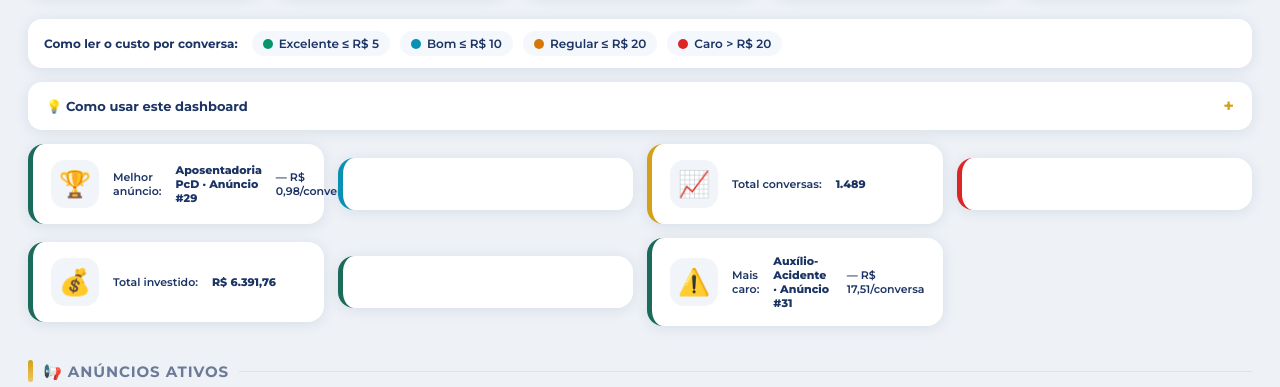
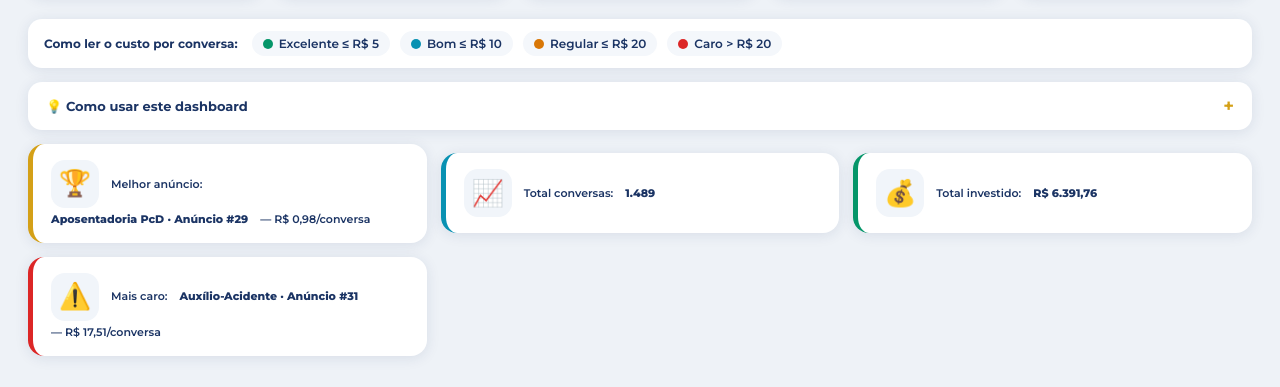
Before and after one commit to iborges3591-jpg/dashboardmetaads, a plain HTML site: page index.html in a window 1280 px wide. Shown: the part 359-746 px from the top of the page. Drawn offline with nearby package versions, Linux system fonts and the light colour scheme.

Commit message:
Refactor intel item layout and enhance KPI help
Updated the grid layout of the intel items and added conditional classes based on content. Enhanced the KPI section with additional help and legend information.

```diff
--- a/index.html
+++ b/index.html
@@ -2235,11 +2235,11 @@ body{background:radial-gradient(1200px 500px at 10% -10%,#dfe9f7 0,transparent 6
 .kpi-help{position:absolute;bottom:12px;right:14px;width:20px;height:20px;border-radius:50%;background:#e8eef7;color:var(--muted);font:700 12px Montserrat,sans-serif;display:grid;place-items:center;cursor:help}
 .kpi-help .tip{position:absolute;bottom:28px;right:-6px;width:230px;background:#112244;color:#fff;font:500 12px/1.45 Montserrat,sans-serif;padding:10px 12px;border-radius:10px;opacity:0;pointer-events:none;transform:translateY(6px);transition:.2s;z-index:30;box-shadow:0 10px 24px rgba(0,0,0,.25);text-align:left}
 .kpi-help:hover .tip,.kpi-help:focus .tip{opacity:1;transform:none}
-.intel-bar{background:none!important;box-shadow:none!important;padding:0!important;display:grid!important;grid-template-columns:repeat(auto-fit,minmax(270px,1fr));gap:14px!important}
+.intel-bar{background:none!important;box-shadow:none!important;padding:0!important;display:grid!important;grid-template-columns:repeat(auto-fit,minmax(300px,1fr));gap:14px!important}
 .intel-item{background:#fff!important;border-radius:16px;padding:16px 18px!important;box-shadow:var(--shadow);border-left:5px solid var(--teal);display:flex!important;align-items:center;gap:14px;border-right:0!important;transition:transform .25s}
 .intel-item:hover{transform:translateY(-3px)}
 .intel-item,.intel-item *{color:var(--navy)!important}
-.intel-item:nth-child(2){border-left-color:#0891b2}.intel-item:nth-child(3){border-left-color:var(--gold)}.intel-item:nth-child(4){border-left-color:#dc2626}
+.intel-item.vl-empty{display:none!important}.intel-item.a1{border-left-color:var(--gold)}.intel-item.a2{border-left-color:#0891b2}.intel-item.a3{border-left-color:#059669}.intel-item.a4{border-left-color:#dc2626}.intel-item{flex-wrap:wrap;gap:4px 12px!important;line-height:1.35}
 .intel-item .ii-icon{font-size:26px;background:#f1f5fa;width:48px;height:48px;border-radius:14px;display:grid;place-items:center;flex:none}
 .cards-grid>*{transition:transform .3s ease,box-shadow .3s ease}
 .cards-grid>*:hover{transform:translateY(-6px);box-shadow:0 18px 38px rgba(27,52,100,.22)}
@@ -2267,6 +2267,7 @@ body{background:radial-gradient(1200px 500px at 10% -10%,#dfe9f7 0,transparent 6
       if(c.dataset.vl)return;var l=c.querySelector('.kpi-lbl');if(!l)return;var k=l.textContent.trim().toUpperCase();var h=HELP[k];if(!h)return;c.dataset.vl=1;
       c.insertAdjacentHTML('beforeend','<div class="kpi-ico">'+h[0]+'</div><div class="kpi-help" tabindex="0">?<span class="tip">'+h[1]+'</span></div>');
     });
+    var n=0;document.querySelectorAll('.intel-item').forEach(function(it){if(!it.querySelector('.ii-icon')){it.classList.add('vl-empty');return;}n++;var t=it.textContent;it.classList.remove('a1','a2','a3','a4');it.classList.add(/Melhor/.test(t)?'a1':/Total conversas/.test(t)?'a2':/investido/.test(t)?'a3':/caro/i.test(t)?'a4':'a2');});
     var kr=document.querySelector('.kpi-row');
     if(kr&&!document.getElementById('vl-legend')){
       kr.insertAdjacentHTML('afterend','<div class="vl-legend" id="vl-legend"><b>Como ler o custo por conversa:</b><span class="vl-tag"><i style="background:#059669"></i>Excelente ≤ R$ 5</span><span class="vl-tag"><i style="background:#0891b2"></i>Bom ≤ R$ 10</span><span class="vl-tag"><i style="background:#d97706"></i>Regular ≤ R$ 20</span><span class="vl-tag"><i style="background:#dc2626"></i>Caro &gt; R$ 20</span></div>'
```
